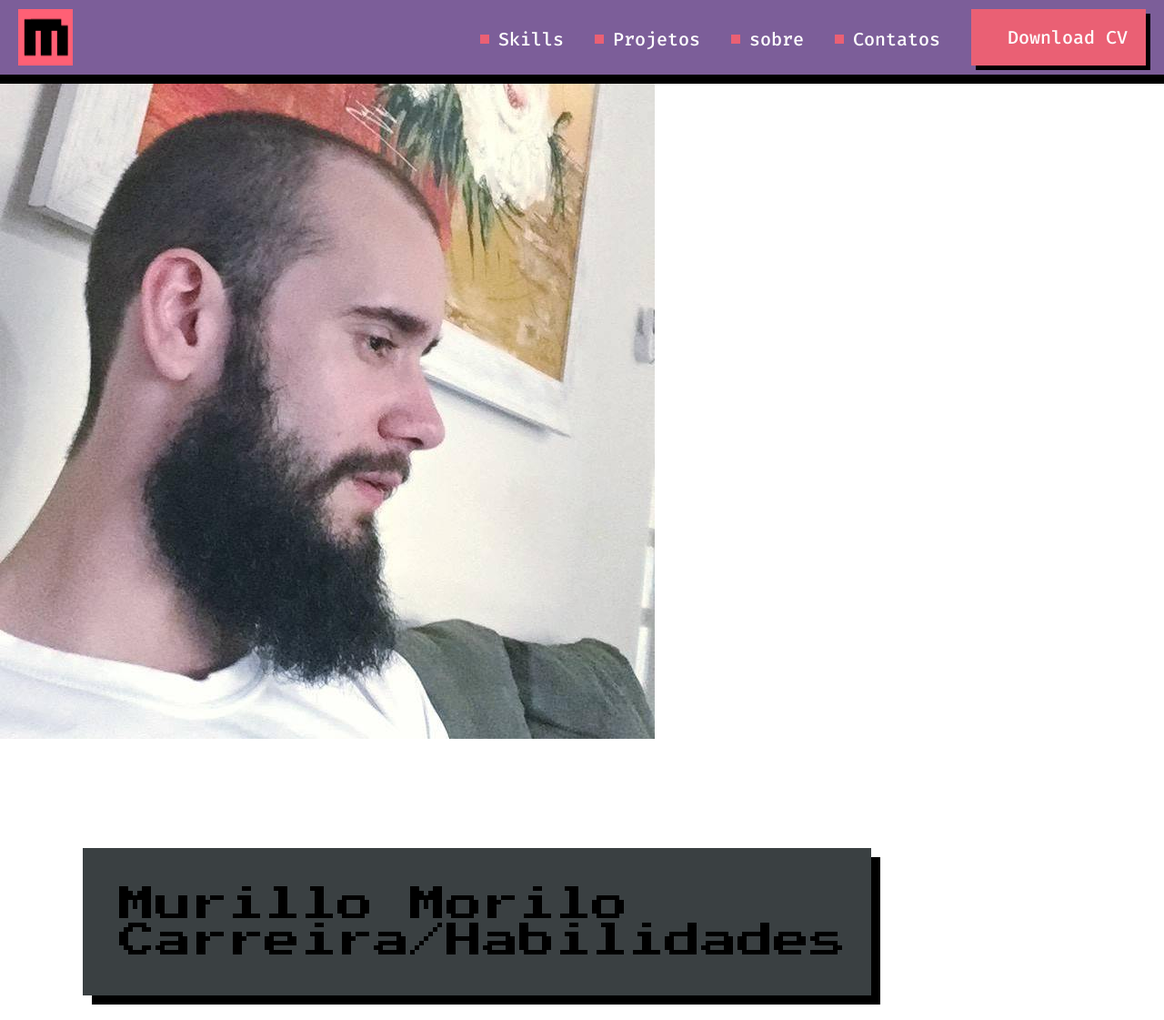
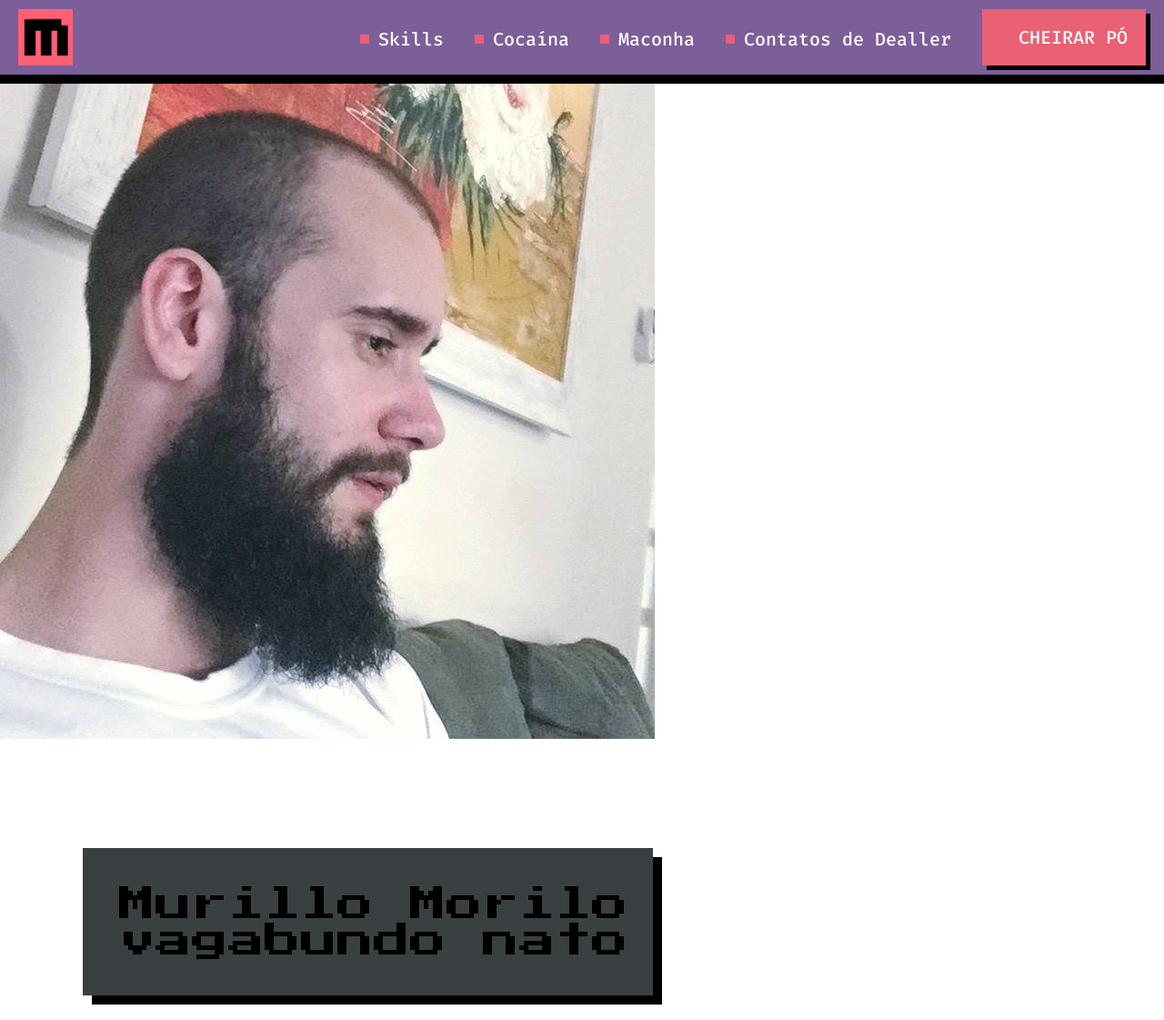
Before and after one commit to mmorilo/mmorilo.github.io, a plain HTML site: page index.html in a window 1280 px wide. Shown: the whole page at 91% size. Drawn offline with Linux system fonts and the light colour scheme.

Commit message:
Zoei amigos

```diff
--- a/index.html
+++ b/index.html
@@ -18,15 +18,15 @@
 
         <nav>
             <a href="" lang="en">Skills</a>
-            <a href="">Projetos</a>
-            <a href="">sobre</a>
-            <a href="">Contatos</a>
-            <a id="Button" href="" lang="en">Download CV</a>
+            <a href="">Cocaína</a>
+            <a href="">Maconha</a>
+            <a href="">Contatos de Dealler</a>
+            <a id="Button" href="" lang="en">CHEIRAR PÓ</a>
         </nav>
     </header>
     <img src="assets/img/fotoPerfil.jpg" alt="Foto Perfil Murillo Morilo">
     <h1 href="">Murillo Morilo <br>
-        Carreira/Habilidades </br>
+        vagabundo nato </br>
     </h1>
 </body>
 </html>
```
